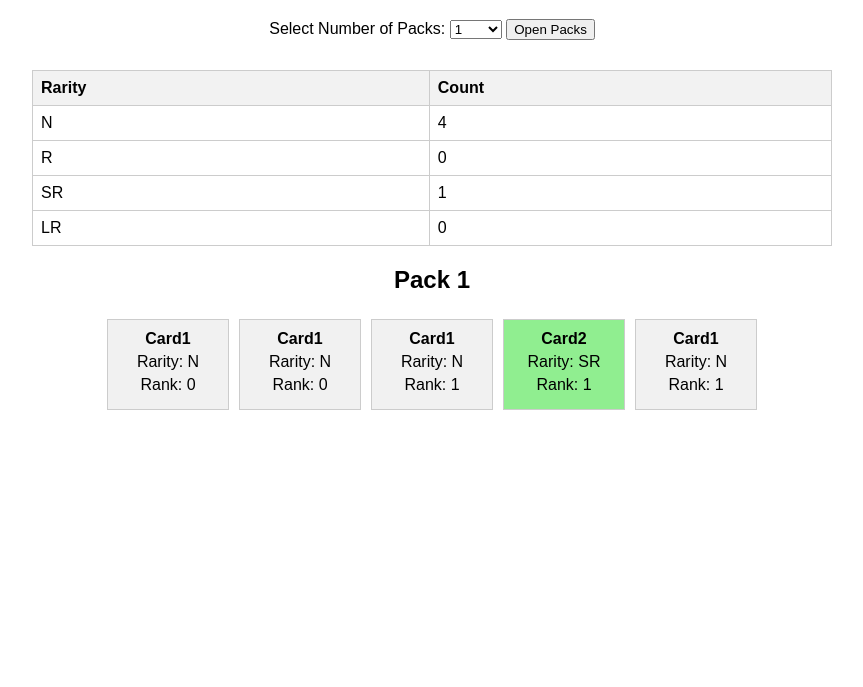
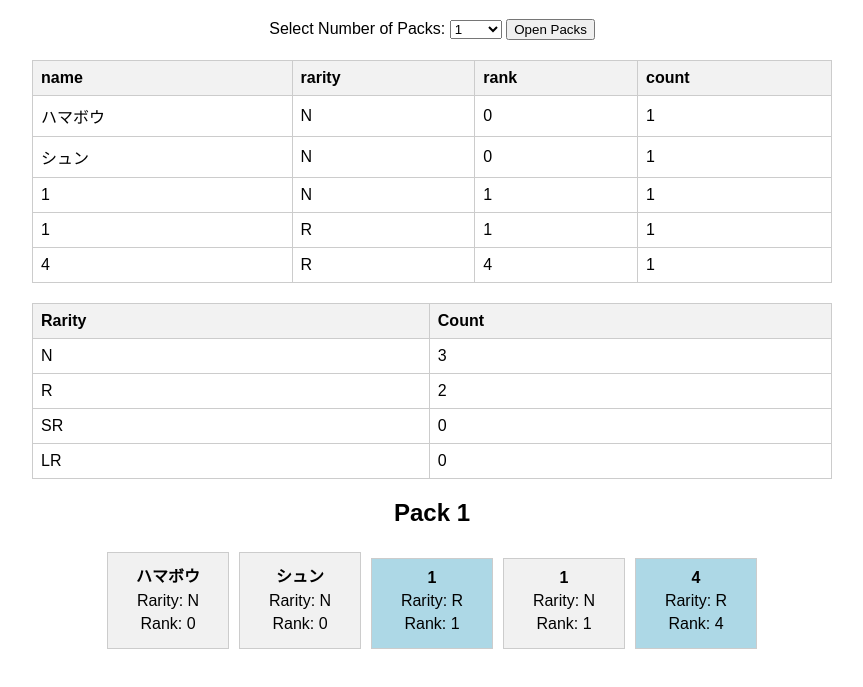
Before and after one commit to enzaaan/card-pack-simulator, a plain HTML site: page index.html in a window 1280 px wide. Both pictures are taken after a click on the button "Open Packs". Shown: the part 61-748 px from the top of the page, without its empty margins (208-1071 px from the left). Drawn offline with Linux system fonts and the light colour scheme.

Commit message:
Add files via upload

```diff
--- a/index.html
+++ b/index.html
@@ -5,6 +5,7 @@
   <link rel="stylesheet" type="text/css" href="style.css">
 </head>
 <body>
+
   <div class="container">
     <h1>Card Pack Opening Simulator</h1>
     <div class="controls">
@@ -19,10 +20,13 @@
       </select>
       <button id="openPackButton">Open Packs</button>
     </div>
-    <div id="results">
+    <div id="card-count-table-container"></div>
+    <div id="results-container">
       <!-- Results will be displayed here -->
     </div>
+
   </div>
+
   <script src="script.js"></script>
 </body>
 </html>
--- a/script.js
+++ b/script.js
@@ -1,244 +1,183 @@
 // カードデータベースのサンプル
 const cards = [
-  { name: "Card1", rarity: "N", rank: 0 },
-    { name: "Card1", rarity: "N", rank: 0 },
-    { name: "Card1", rarity: "N", rank: 0 },
-    { name: "Card1", rarity: "N", rank: 0 },
-    { name: "Card1", rarity: "N", rank: 1 },
-    { name: "Card1", rarity: "N", rank: 1 },
-    { name: "Card1", rarity: "N", rank: 1 },
-    { name: "Card1", rarity: "N", rank: 1 },
-    { name: "Card1", rarity: "N", rank: 1 },
-    { name: "Card1", rarity: "N", rank: 1 },
-    { name: "Card1", rarity: "N", rank: 1 },
-    { name: "Card1", rarity: "N", rank: 1 },
-    { name: "Card1", rarity: "N", rank: 1 },
-    { name: "Card1", rarity: "N", rank: 1 },
-    { name: "Card1", rarity: "N", rank: 1 },
-    { name: "Card1", rarity: "N", rank: 1 },
-    { name: "Card1", rarity: "N", rank: 1 },
-    { name: "Card1", rarity: "N", rank: 1 },
-    { name: "Card1", rarity: "N", rank: 1 },
-    { name: "Card1", rarity: "N", rank: 1 },
-    { name: "Card1", rarity: "N", rank: 1 },
-    { name: "Card1", rarity: "N", rank: 1 },
-    { name: "Card1", rarity: "N", rank: 1 },
-    { name: "Card1", rarity: "N", rank: 1 },
-    { name: "Card1", rarity: "N", rank: 1 },
-    { name: "Card1", rarity: "N", rank: 2 },
-    { name: "Card1", rarity: "N", rank: 2 },
-    { name: "Card1", rarity: "N", rank: 2 },
-    { name: "Card1", rarity: "N", rank: 2 },
-    { name: "Card1", rarity: "N", rank: 2 },
-    { name: "Card1", rarity: "N", rank: 2 },
-    { name: "Card1", rarity: "N", rank: 2 },
-    { name: "Card1", rarity: "N", rank: 2 },
-    { name: "Card1", rarity: "N", rank: 3 },
-    { name: "Card1", rarity: "N", rank: 3 },
-    { name: "Card1", rarity: "N", rank: 3 },
-    { name: "Card1", rarity: "N", rank: 3 },
-    { name: "Card1", rarity: "N", rank: 3 },
-    { name: "Card1", rarity: "N", rank: 4 },
-    { name: "Card1", rarity: "N", rank: 4 },
+  { name: "シュン", rarity: "N", rank: 0 },
+  { name: "シオリン", rarity: "N", rank: 0 },
+  { name: "ハマボウ", rarity: "N", rank: 0 },
+  { name: "ジェンキンス", rarity: "N", rank: 0 },
+  { name: "1", rarity: "N", rank: 1 },
+  { name: "1", rarity: "N", rank: 1 },
+  { name: "1", rarity: "N", rank: 1 },
+  { name: "1", rarity: "N", rank: 1 },
+  { name: "1", rarity: "N", rank: 1 },
+  { name: "1", rarity: "N", rank: 1 },
+  { name: "1", rarity: "N", rank: 1 },
+  { name: "1", rarity: "N", rank: 1 },
+  { name: "1", rarity: "N", rank: 1 },
+  { name: "1", rarity: "N", rank: 1 },
+  { name: "1", rarity: "N", rank: 1 },
+  { name: "1", rarity: "N", rank: 1 },
+  { name: "1", rarity: "N", rank: 1 },
+  { name: "1", rarity: "N", rank: 1 },
+  { name: "1", rarity: "N", rank: 1 },
+  { name: "1", rarity: "N", rank: 1 },
+  { name: "1", rarity: "N", rank: 1 },
+  { name: "1", rarity: "N", rank: 1 },
+  { name: "1", rarity: "N", rank: 1 },
+  { name: "1", rarity: "N", rank: 1 },
+  { name: "1", rarity: "N", rank: 1 },
+  { name: "2", rarity: "N", rank: 2 },
+  { name: "2", rarity: "N", rank: 2 },
+  { name: "2", rarity: "N", rank: 2 },
+  { name: "2", rarity: "N", rank: 2 },
+  { name: "2", rarity: "N", rank: 2 },
+  { name: "2", rarity: "N", rank: 2 },
+  { name: "2", rarity: "N", rank: 2 },
+  { name: "2", rarity: "N", rank: 2 },
+  { name: "3", rarity: "N", rank: 3 },
+  { name: "3", rarity: "N", rank: 3 },
+  { name: "3", rarity: "N", rank: 3 },
+  { name: "3", rarity: "N", rank: 3 },
+  { name: "3", rarity: "N", rank: 3 },
+  { name: "4", rarity: "N", rank: 4 },
+  { name: "4", rarity: "N", rank: 4 },
 
 
-    { name: "Card2", rarity: "R", rank: 1 },
-    { name: "Card2", rarity: "R", rank: 1 },
-    { name: "Card2", rarity: "R", rank: 1 },
-    { name: "Card2", rarity: "R", rank: 1 },
-    { name: "Card2", rarity: "R", rank: 1 },
-    { name: "Card2", rarity: "R", rank: 1 },
-    { name: "Card2", rarity: "R", rank: 1 },
-    { name: "Card2", rarity: "R", rank: 1 },
-    { name: "Card2", rarity: "R", rank: 1 },
-    { name: "Card2", rarity: "R", rank: 1 },
-    { name: "Card2", rarity: "R", rank: 1 },
-    { name: "Card2", rarity: "R", rank: 1 },
-    { name: "Card2", rarity: "R", rank: 2 },
-    { name: "Card2", rarity: "R", rank: 2 },
-    { name: "Card2", rarity: "R", rank: 2 },
-    { name: "Card2", rarity: "R", rank: 2 },
-    { name: "Card2", rarity: "R", rank: 2 },
-    { name: "Card2", rarity: "R", rank: 3 },
-    { name: "Card2", rarity: "R", rank: 3 },
-    { name: "Card2", rarity: "R", rank: 3 },
-    { name: "Card2", rarity: "R", rank: 4 },
-    { name: "Card2", rarity: "R", rank: 4 },
+  { name: "1", rarity: "R", rank: 1 },
+  { name: "1", rarity: "R", rank: 1 },
+  { name: "1", rarity: "R", rank: 1 },
+  { name: "1", rarity: "R", rank: 1 },
+  { name: "1", rarity: "R", rank: 1 },
+  { name: "1", rarity: "R", rank: 1 },
+  { name: "1", rarity: "R", rank: 1 },
+  { name: "1", rarity: "R", rank: 1 },
+  { name: "1", rarity: "R", rank: 1 },
+  { name: "1", rarity: "R", rank: 1 },
+  { name: "1", rarity: "R", rank: 1 },
+  { name: "1", rarity: "R", rank: 1 },
+  { name: "2", rarity: "R", rank: 2 },
+  { name: "2", rarity: "R", rank: 2 },
+  { name: "2", rarity: "R", rank: 2 },
+  { name: "2", rarity: "R", rank: 2 },
+  { name: "2", rarity: "R", rank: 2 },
+  { name: "3", rarity: "R", rank: 3 },
+  { name: "3", rarity: "R", rank: 3 },
+  { name: "3", rarity: "R", rank: 3 },
+  { name: "4", rarity: "R", rank: 4 },
+  { name: "4", rarity: "R", rank: 4 },
 
-    { name: "Card2", rarity: "SR", rank: 1 },
-    { name: "Card2", rarity: "SR", rank: 1 },
-    { name: "Card2", rarity: "SR", rank: 1 },
-    { name: "Card2", rarity: "SR", rank: 1 },
-    { name: "Card2", rarity: "SR", rank: 1 },
-    { name: "Card2", rarity: "SR", rank: 1 },
-    { name: "Card2", rarity: "SR", rank: 2 },
-    { name: "Card2", rarity: "SR", rank: 2 },
-    { name: "Card2", rarity: "SR", rank: 2 },
-    { name: "Card2", rarity: "SR", rank: 2 },
-    { name: "Card2", rarity: "SR", rank: 3 },
-    { name: "Card2", rarity: "SR", rank: 3 },
-    { name: "Card2", rarity: "SR", rank: 4 },
-    { name: "Card2", rarity: "SR", rank: 4 },
+  { name: "1", rarity: "SR", rank: 1 },
+  { name: "1", rarity: "SR", rank: 1 },
+  { name: "1", rarity: "SR", rank: 1 },
+  { name: "1", rarity: "SR", rank: 1 },
+  { name: "1", rarity: "SR", rank: 1 },
+  { name: "1", rarity: "SR", rank: 1 },
+  { name: "2", rarity: "SR", rank: 2 },
+  { name: "2", rarity: "SR", rank: 2 },
+  { name: "2", rarity: "SR", rank: 2 },
+  { name: "2", rarity: "SR", rank: 2 },
+  { name: "3", rarity: "SR", rank: 3 },
+  { name: "3", rarity: "SR", rank: 3 },
+  { name: "4", rarity: "SR", rank: 4 },
+  { name: "4", rarity: "SR", rank: 4 },
 
-    { name: "Card2", rarity: "LR", rank: 1 },
-    { name: "Card2", rarity: "LR", rank: 2 },
-    { name: "Card2", rarity: "LR", rank: 3 },
-    { name: "Card2", rarity: "LR", rank: 3 },
-    { name: "Card2", rarity: "LR", rank: 4 },
-    { name: "Card2", rarity: "LR", rank: 4 },
-  ];
+  { name: "1", rarity: "LR", rank: 1 },
+  { name: "2", rarity: "LR", rank: 2 },
+  { name: "3", rarity: "LR", rank: 3 },
+  { name: "3", rarity: "LR", rank: 3 },
+  { name: "4", rarity: "LR", rank: 4 },
+  { name: "4", rarity: "LR", rank: 4 },
+];
+
+
+// パック数を選択
+const numPacksSelect = document.getElementById("numPacks");
+
+// 開封ボタンをクリックした時のアクション
+document.getElementById("openPackButton").addEventListener("click", function () {
+  const numPacks = parseInt(numPacksSelect.value, 10);
+  // console.log("numPacks:",numPacks)
+  const results = openPack(numPacks);
+  console.log("results:",results)
+  displayResults(results);
+
+  const cardCounts = countCards(results);
+  // console.log("results:",results)
+  console.log("Card counts:", cardCounts);
+  displayCardCounts(cardCounts);
+  // openAndDisplayPacks(numPacks);
+});
+
 
 
 
 // パックを開封する関数
 function openPack(numPacks) {
+  // console.log("openPack called with:", numPacks);
   let results = [];
-  let lrCount = 0;
-  let srCount = 0;
+  let totalLR = Math.floor(numPacks / 30) * 2; // 30パックごとに2枚
+  let totalSR = Math.floor(numPacks / 30) * (Math.floor(Math.random() * 4) + 5); // 30パックごとに5〜8枚
 
+  let lrCards = cards.filter(card => card.rarity === "LR");
+  let srCards = cards.filter(card => card.rarity === "SR");
+  let otherCards = cards.filter(card => card.rarity !== "LR" && card.rarity !== "SR");
+
+  let selectedLRCards = [];
+  let selectedSRCards = [];
+
+  // LRとSRのカードを選択
+  for (let i = 0; i < totalLR; i++) {
+    let randomIndex = Math.floor(Math.random() * lrCards.length);
+    selectedLRCards.push(JSON.parse(JSON.stringify(lrCards[randomIndex])));
+  }
+
+  for (let i = 0; i < totalSR; i++) {
+    let randomIndex = Math.floor(Math.random() * srCards.length);
+    selectedSRCards.push(JSON.parse(JSON.stringify(srCards[randomIndex])));
+  }
+
+  // パックを作成
   for (let i = 0; i < numPacks; i++) {
     let pack = [];
     let rank0Cards = cards.filter(card => card.rank === 0);
-    let otherCards = cards.filter(card => card.rank !== 0);
 
     // ランク0のカードを2枚追加
     for (let j = 0; j < 2; j++) {
       let randomIndex = Math.floor(Math.random() * rank0Cards.length);
-      let card = rank0Cards.splice(randomIndex, 1)[0];
-      pack.push(card);
+      pack.push(JSON.parse(JSON.stringify(rank0Cards[randomIndex])));
     }
 
-    // 残りのカードを3枚追加
-    for (let j = 0; j < 3; j++) {
+    // LRまたはSRのカードを追加
+    if (selectedLRCards.length > 0 && Math.random() < selectedLRCards.length / (numPacks - i)) {
+      pack.push(selectedLRCards.pop());
+    } else if (selectedSRCards.length > 0 && Math.random() < selectedSRCards.length / (numPacks - i)) {
+      pack.push(selectedSRCards.pop());
+    } else {
       let randomIndex = Math.floor(Math.random() * otherCards.length);
-      let card = otherCards.splice(randomIndex, 1)[0];
-      pack.push(card);
+      pack.push(JSON.parse(JSON.stringify(otherCards[randomIndex])));
     }
 
-    // LRとSRの封入率を調整
-    if (lrCount < 1 && Math.random() < 1 / 30) {
-      let lrCard = cards.find(card => card.rarity === "LR");
-      if (lrCard) {
-        pack[2] = lrCard;
-        lrCount++;
-      }
-    } else if (srCount < 8 && Math.random() < 8 / 30) {
-      let srCard = cards.find(card => card.rarity === "SR");
-      if (srCard) {
-        pack[2] = srCard;
-        srCount++;
-      }
+    // 残りのカードを追加
+    while (pack.length < 5) {
+      let randomIndex = Math.floor(Math.random() * otherCards.length);
+      pack.push(JSON.parse(JSON.stringify(otherCards[randomIndex])));
     }
 
     results.push(pack);
   }
-
+  console.log("results:",results);
   return results;
 }
 
-// パック数を選択
-const numPacksSelect = document.getElementById("numPacks");
-
-// 開封ボタンをクリック
-document.getElementById("openPackButton").addEventListener("click", function () {
-  const numPacks = parseInt(numPacksSelect.value, 10);
-  const results = openPack(numPacks);
-  displayResults(results);
-});
-
-// // 結果を表示する関数
-// function displayResults(results) {
-//   const resultsDiv = document.getElementById("results");
-//   resultsDiv.innerHTML = "";
-
-//   results.forEach((pack, index) => {
-//     const packDiv = document.createElement("div");
-//     packDiv.innerHTML = `<h2>Pack ${index + 1}</h2>`;
-//     pack.forEach((card) => {
-//       const cardDiv = document.createElement("div");
-//       cardDiv.className = "card";
-//       cardDiv.innerHTML = `
-//         <h3>${card.name}</h3>
-//         <p>Rarity: ${card.rarity}</p>
-//         <p>Rank: ${card.rank}</p>
-//       `;
-//       packDiv.appendChild(cardDiv);
-//     });
-//     resultsDiv.appendChild(packDiv);
-//   });
-// }
-
-// 結果を表示する関数
-// function displayResults(results) {
-//   const resultsDiv = document.getElementById("results");
-//   resultsDiv.innerHTML = "";
-
-//   results.forEach((pack, index) => {
-//     const packDiv = document.createElement("div");
-//     packDiv.innerHTML = `<h2>Pack ${index + 1}</h2>`;
-//     pack.forEach((card) => {
-//       const cardDiv = document.createElement("div");
-//       cardDiv.className = `card ${card.rarity}`;  // レアリティに基づいたクラス名を追加
-//       cardDiv.innerHTML = `
-//         <h3>${card.name}</h3>
-//         <p>Rarity: ${card.rarity}</p>
-//         <p>Rank: ${card.rank}</p>
-//       `;
-//       packDiv.appendChild(cardDiv);
-//     });
-//     resultsDiv.appendChild(packDiv);
-//   });
-// }
 
 
 
-// 結果を表示する関数
-// function displayResults(results) {
-//   const resultsDiv = document.getElementById("results");
-//   resultsDiv.innerHTML = "";
-
-//   // レアリティごとのカウントを保存するオブジェクト
-//   const rarityCount = { N: 0, R: 0, SR: 0, LR: 0 };
-
-//   results.forEach((pack, index) => {
-//     const packDiv = document.createElement("div");
-//     packDiv.innerHTML = `<h2>Pack ${index + 1}</h2>`;
-//     pack.forEach((card) => {
-//       // レアリティカウントを更新
-//       rarityCount[card.rarity]++;
-
-//       const cardDiv = document.createElement("div");
-//       cardDiv.className = `card ${card.rarity}`;
-//       cardDiv.innerHTML = `
-//         <h3>${card.name}</h3>
-//         <p>Rarity: ${card.rarity}</p>
-//         <p>Rank: ${card.rank}</p>
-//       `;
-//       packDiv.appendChild(cardDiv);
-//     });
-//     resultsDiv.appendChild(packDiv);
-//   });
-
-//   // レアリティごとのカウントをテーブルで表示
-//   const table = document.createElement("table");
-//   table.innerHTML = `
-//     <tr>
-//       <th>Rarity</th>
-//       <th>Count</th>
-//     </tr>
-//   `;
-//   for (const [rarity, count] of Object.entries(rarityCount)) {
-//     const row = document.createElement("tr");
-//     row.innerHTML = `<td>${rarity}</td><td>${count}</td>`;
-//     table.appendChild(row);
-//   }
-//   resultsDiv.appendChild(table);
-// }
 
 
-// 結果を表示する関数
+
+// レアリティごとに何枚出たかの結果を表示する関数
 function displayResults(results) {
-  const resultsDiv = document.getElementById("results");
+  console.log("results:",results);
+  const resultsDiv = document.getElementById("results-container");
   resultsDiv.innerHTML = "";
 
   // レアリティごとのカウントを保存するオブジェクト
@@ -253,7 +192,7 @@ function displayResults(results) {
     </tr>
   `;
 
-  results.forEach((pack, index) => {
+    results.forEach((pack, index) => {
     const packDiv = document.createElement("div");
     packDiv.innerHTML = `<h2>Pack ${index + 1}</h2>`;
     pack.forEach((card) => {
@@ -272,6 +211,7 @@ function displayResults(results) {
     resultsDiv.appendChild(packDiv);
   });
 
+
   // レアリティごとのカウントをテーブルで更新
   for (const [rarity, count] of Object.entries(rarityCount)) {
     const row = document.createElement("tr");
@@ -287,67 +227,57 @@ function displayResults(results) {
 
 
 
-// // パックを開封する関数
-// function openPack(numPacks) {
-//   let results = [];
-
-//   for (let i = 0; i < numPacks; i++) {
-//     let pack = [];
-//     let rank0Count = 0;
-//     let loopCount = 0;  // デバッグ用：ループ回数をカウント
-
-//     while (pack.length < 5) {
-//       loopCount++;
-//       if (loopCount > 1000) {  // デバッグ用：無限ループを防ぐ
-//         console.log("Infinite loop detected");
-//         break;
-//       }
-
-//       let randomIndex = Math.floor(Math.random() * cards.length);
-//       let card = cards[randomIndex];
-
-//       if (pack.some((p) => p.name === card.name)) continue;
-//       if (card.rank === 0 && rank0Count >= 2) continue;
-
-//       if (card.rank === 0) rank0Count++;
-//       pack.push(card);
-//     }
-
-//     results.push(pack);
-//   }
-
-//   return results;
-// }
 
 
-// // パック数を選択
-// const numPacksSelect = document.getElementById("numPacks");
 
-// // 開封ボタンをクリック
-// document.getElementById("openPackButton").addEventListener("click", function () {
-//   const numPacks = parseInt(numPacksSelect.value, 10);
-//   const results = openPack(numPacks);
-//   displayResults(results);
-// });
 
-// // 結果を表示する関数
-// function displayResults(results) {
-//   const resultsDiv = document.getElementById("results");
-//   resultsDiv.innerHTML = "";
 
-//   results.forEach((pack, index) => {
-//     const packDiv = document.createElement("div");
-//     packDiv.innerHTML = `<h2>Pack ${index + 1}</h2>`;
-//     pack.forEach((card) => {
-//       const cardDiv = document.createElement("div");
-//       cardDiv.className = "card";
-//       cardDiv.innerHTML = `
-//         <h3>${card.name}</h3>
-//         <p>Rarity: ${card.rarity}</p>
-//         <p>Rank: ${card.rank}</p>
-//       `;
-//       packDiv.appendChild(cardDiv);
-//     });
-//     resultsDiv.appendChild(packDiv);
-//   });
-// }
+// 名称ごとのカードの出現回数を集計する関数
+function countCards(packs) {
+  // console.log("results:",results);
+  const cardCounts = {};
+  packs.flat().forEach(card => {
+    const key = `${card.name}-${card.rarity}-${card.rank}`;
+    cardCounts[key] = (cardCounts[key] || 0) + 1;
+  });
+  // console.log("results:",results)
+  return cardCounts;
+}
+
+// 集計結果をテーブル形式で出力する関数
+function displayCardCounts(cardCounts) {
+  console.log("Displaying card counts:", cardCounts);
+  const table = document.createElement('table');
+  const headerRow = document.createElement('tr');
+  ['name', 'rarity', 'rank', 'count'].forEach(text => {
+    const th = document.createElement('th');
+    th.textContent = text;
+    headerRow.appendChild(th);
+  });
+  table.appendChild(headerRow);
+
+
+  // レアリティに基づいてソート
+  const sortedKeys = Object.keys(cardCounts).sort((a, b) => {
+    const rarityOrder = ['N', 'R', 'SR', 'LR'];
+    const [_, rarityA, rankA] = a.split('-');
+    const [__, rarityB, rankB] = b.split('-');
+    return rarityOrder.indexOf(rarityA) - rarityOrder.indexOf(rarityB) || rankA - rankB;
+  });
+
+  for (const key of sortedKeys) {
+    const count = cardCounts[key];
+    const [name, rarity, rank] = key.split('-');
+    const row = document.createElement('tr');
+    [name, rarity, rank, count].forEach(text => {
+      const td = document.createElement('td');
+      td.textContent = text;
+      row.appendChild(td);
+    });
+    table.appendChild(row);
+  }
+
+  const container = document.getElementById('card-count-table-container');
+  container.innerHTML = '';
+  container.appendChild(table);
+}
```
